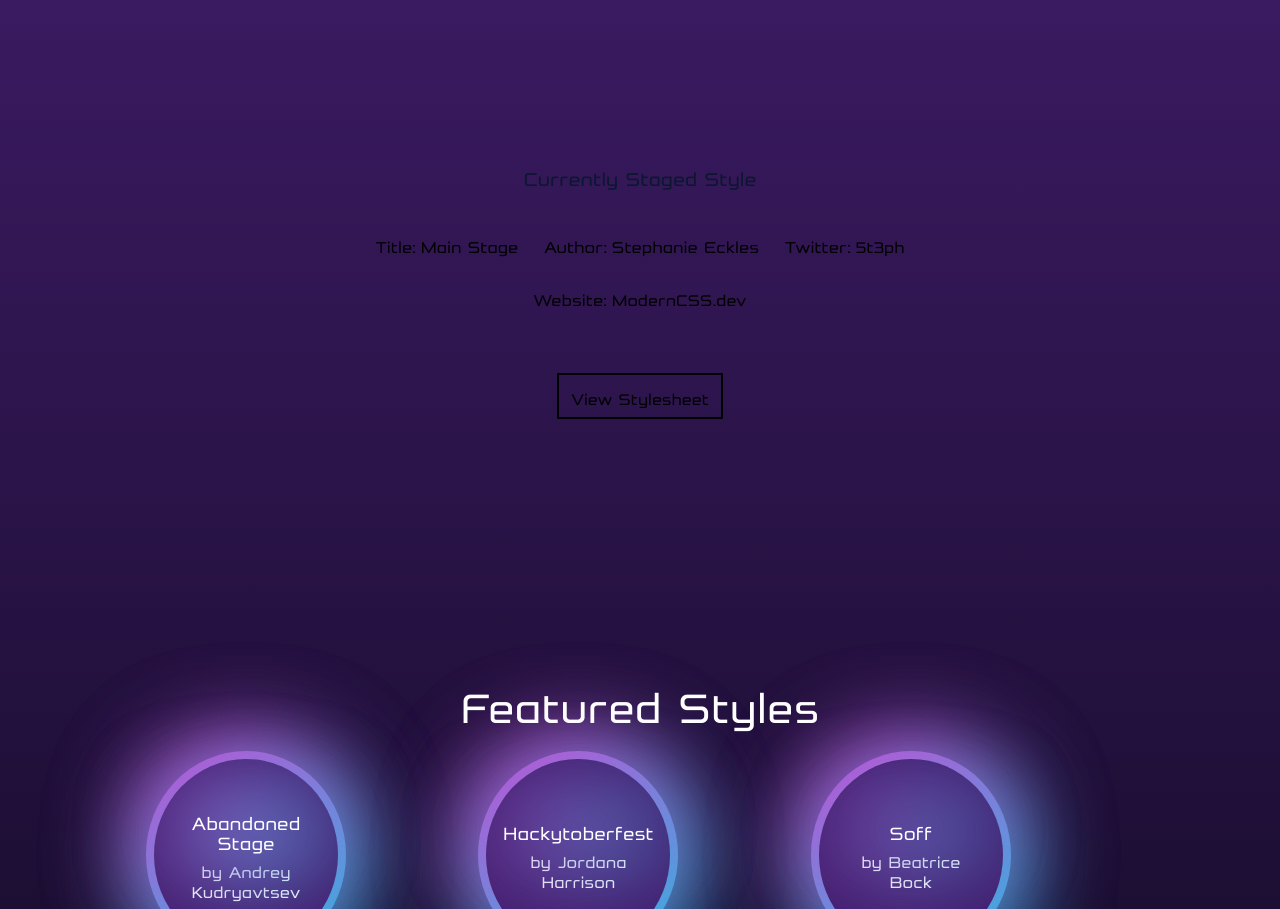
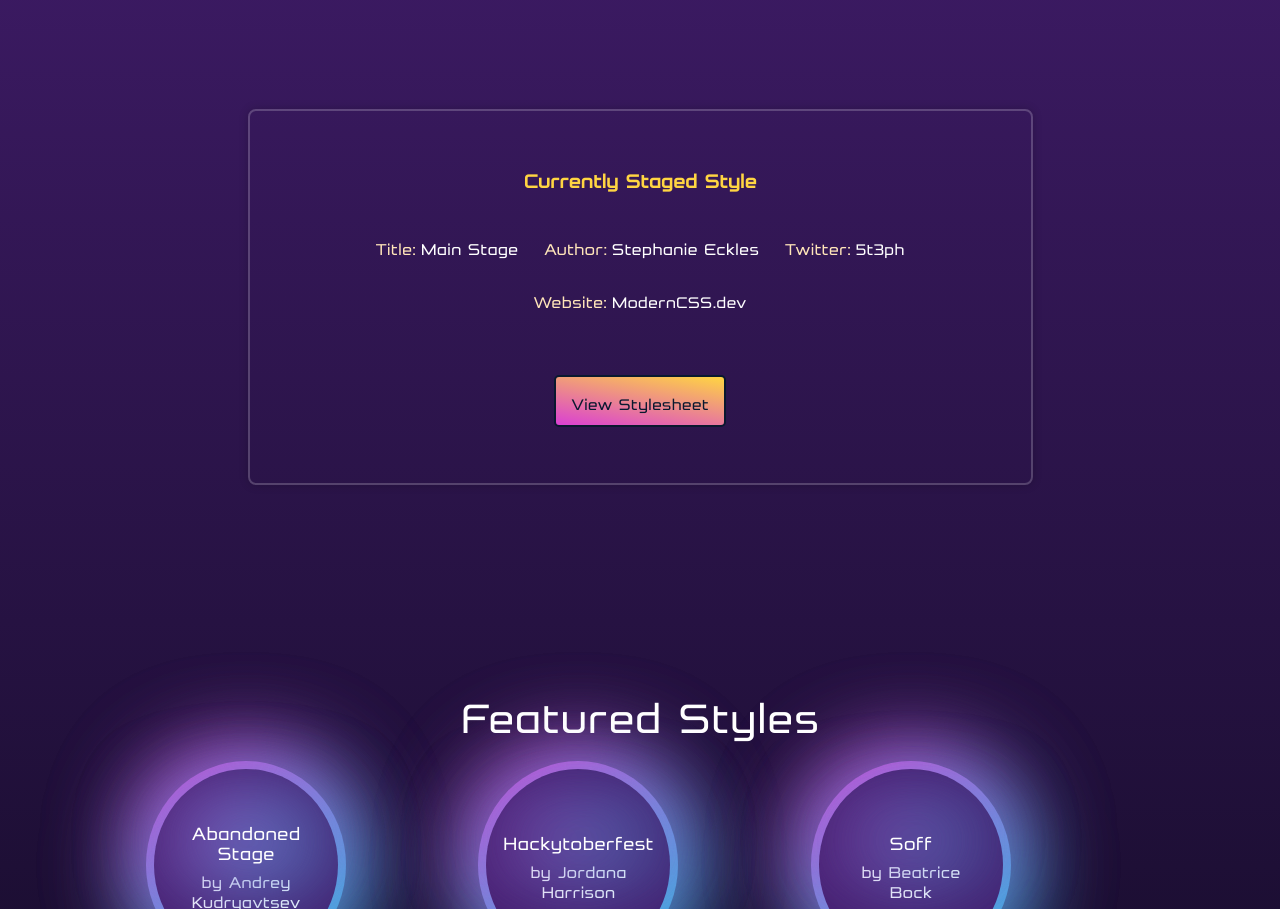
Before and after one commit to ajrobbins04/wdd331r_team02_project, a website: page public/index.html in a window 1280 px wide. Shown: the part 4332-5241 px from the top of the page. Drawn offline with Linux system fonts and the light colour scheme.

Commit message:
profile styling
changes to profile section

```diff
--- a/sass/blocks/_profile.scss
+++ b/sass/blocks/_profile.scss
@@ -2,7 +2,7 @@
     .container {
         > a {
             border: 2px solid currentColor;
-            color: var(--color-anchor);
+            @include link-gradient;
 
         }
     }
--- a/sass/compositions/_profile.scss
+++ b/sass/compositions/_profile.scss
@@ -10,12 +10,17 @@
   margin: 1rem auto 10vh;
   padding: 1rem;
   z-index: 1;
+  border-radius: var(--border-radius);
+  border:2px solid rgba(255, 255, 255, .2);
+  box-shadow: 0 0 10px rgb(0, 0, 0, .2);
+
 
   .container {
     @include grid-w-centered-items;
 
     #profile-title {
-      color: var(--color-dark);
+      color: var(--color-high-contrast);
+      font-weight: bold;
     }
 
     // only applies to 'View Stylesheet' link
@@ -34,15 +39,17 @@
       width: auto;
       margin-right: 0.25em;
       font-weight: var(--font-weight-strong);
+      color: var(--color-accent-secondary);
     }
 
     span:nth-child(2) {
       flex-grow: 1;
       word-break: break-word;
+      color: var(--color-extra-light);
 
       // twitter and website links
       a {
-        color: inherit;
+        color: var(--color-extra-light);
       }
     }
   }
@@ -55,8 +62,10 @@
     max-width: 30ch;
     margin-bottom: 0;
     border-radius: var(--border-radius);
-    background-color: var(--color-extra-light);
-    box-shadow: 0 2px 5px rgba(var(--color-dark), 0.15);
+    background: transparent;
+    border:2px solid rgba(255, 255, 255, .2);
+    backdrop-filter: blur(20px);
+    box-shadow: 0 0 10px rgb(0, 0, 0, .2);
 
     ul {
       justify-content: unset;
```
Also changed, not shown: public/style.css.
